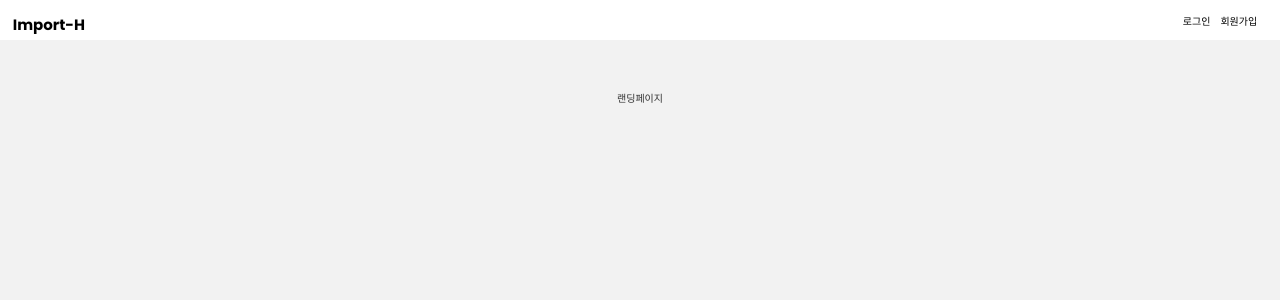
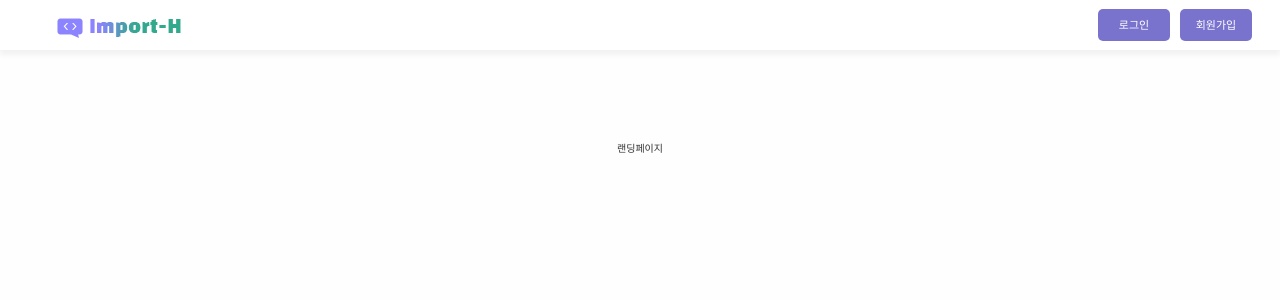
Before and after one commit to import-H/frontend, a React (Create React App) app: page / in a window 1280 px wide. Shown: the top 300 px of the page. Built offline with nearby package versions, Linux system fonts and the light colour scheme; a small style sheet from the web is missing.

Commit message:
header nav 영역 디자인, content margin값 수정

```diff
--- a/src/Nav.css
+++ b/src/Nav.css
@@ -1,7 +1,68 @@
 /* NavBar */
-header {position: fixed; top: 0; left:0; right: 0; background-color: white; height: 5%}
-header #content {margin: 1%}
-header #logo {float: left}
-header #logo a, header #log a, .inner a {text-decoration: none; color: black;}
-header #log {float: right}
-header #log .element {float:left; margin-right:10px;}
+header {
+    position: fixed;
+    top: 0;
+    left: 0;
+    right: 0;
+    background-color: white;
+    height: 50px;
+    box-shadow: 0px 5px 5px rgba(0, 0, 0, 0.05);
+}
+
+header nav {
+    width: 100%;
+    height: 100%;
+}
+
+header #content {
+    width: 100%;
+    height: 100%;
+    padding: 0 50px;
+    display: flex;
+    align-items: center;
+    justify-content: space-between;
+}
+
+header #logo {
+    float: left
+}
+
+header #logo a{
+    display: flex;
+    align-items: center;
+    transform: translateY(2px);
+}
+
+header #logo a,
+header #log a,
+.inner a {
+    text-decoration: none;
+    color: black;
+}
+
+header #log {
+    float: right;
+    transform: translateX(22px)
+}
+
+header #log .element {
+    float: left;
+}
+
+header #log .element:first-child {
+    margin-right: 10px;
+}
+
+header #log .element a {
+    display: block;
+    min-width: 72px;
+    padding: 7px 15px;
+    text-align: center;
+    font-size: 1.1em;
+    background-color: #7973ce;
+    color: #fff;
+    border-radius: 5px;
+    transition: 0.3s;
+}
+
+header #log .element a:hover {background-color: #ffc90a; color: #222;}
--- a/src/Pages/Sections/NavBar.js
+++ b/src/Pages/Sections/NavBar.js
@@ -5,7 +5,7 @@ function NavBar() {
     return (
         <nav>
             <div id="content">
-                <span id="logo"><h1><a href="/">Import-H</a></h1></span>
+                <span id="logo"><h1><a href="/"><img src="images/logo.png" /></a></h1></span>
                 <div id="log">
                     <UserMenu />
                 </div>
--- a/src/Styles/Globalstyle.js
+++ b/src/Styles/Globalstyle.js
@@ -17,7 +17,7 @@ const GlobalStyle = createGlobalStyle`
         font-size: 10px; // 1rem = 10px
         font-family: 'Poppins', 'Noto Sans KR' , 'sans-serif';
         color: #333;
-        background-color: #f2f2f2;
+        background-color: #fefefe;
     }
 `;
 
--- a/src/Styles/theme.js
+++ b/src/Styles/theme.js
@@ -38,9 +38,9 @@ const Container = styled.div`
   width: 100%;
   max-width: 1200px;
   margin: 0 auto;
-  margin-top: 1%;
+  margin-top: 50px;
   min-width: 300px;
-  padding: 20px 25px;
+  padding: 30px 0px;
   display: flex;
   justify-content: center;
 `;
```
Also changed, not shown: public/images/logo.png (added).
